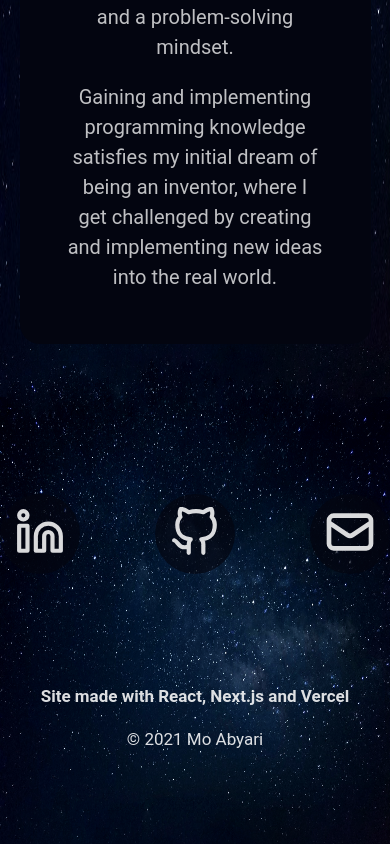
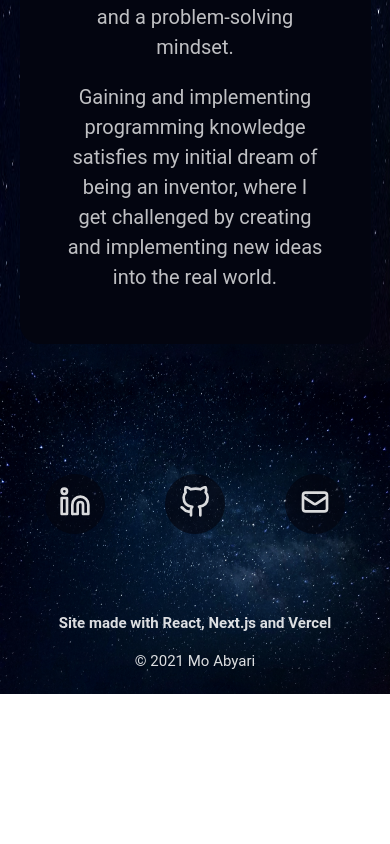
Before and after one commit to MoAbyari/portfolio, a Next.js app: page / in a window 390 px wide. Shown: the part 4934-5778 px from the top of the page. After the commit the page ends 5628 px from the top, so only its background shows below. Built offline with nearby package versions, Linux system fonts and the light colour scheme.

Commit message:
Responsive Footer

```diff
--- a/components/Contact/Contact.js
+++ b/components/Contact/Contact.js
@@ -11,19 +11,19 @@ export const Contact = () => {
                     <a
                      target="blank"
                     href="https://www.linkedin.com/in/mo-abyari/">
-                        <FiLinkedin size={50} color={'#ffffffd9'} />
+                        <FiLinkedin className={styles.iconSVG} />
                     </a>
                 </div>
                 <div className={styles.icon}>
                     <a
                     target="blank"
                     href="https://github.com/MoAbyari">
-                        <FiGithub size={50} color={' #ffffffd9'} />
+                        <FiGithub className={styles.iconSVG}  />
                     </a>
                 </div>
                 <div className={styles.icon}>
                     <a href="mailto:abyari.tech@gmail.com">
-                        <HiOutlineMail size={56} color={' #ffffffd9'} />
+                        <HiOutlineMail className={styles.iconSVG} />
                     </a>
                 </div>
             </div>
--- a/components/Contact/style.module.css
+++ b/components/Contact/style.module.css
@@ -3,6 +3,7 @@
     max-width: 400px;
     padding-top: 100px;
 }
+
 .contactInfo h1{
     margin-top: 0;
     color: #ffffffba;
@@ -26,6 +27,7 @@
     text-align: center;
     padding-top: 50px;
 }
+
 .icons{
     display: flex;
     max-width: 500px;
@@ -44,3 +46,41 @@
     background-color: rgb(3 5 16 / 68%);
     border-radius: 50%;
 }
+
+.iconSVG {
+    width: 3rem;
+    height: 3rem;
+    color: #ffffffd9;
+}
+
+.iconSVG:hover {
+    color:#f0b136d1;
+}
+
+@media screen and (max-width: 922px) {
+
+    .icon {
+        width: 60px;
+        height: 60px;
+        border-radius: 50%;
+    }
+    .iconSVG {
+        width: 2rem;
+        height: 2rem;
+        color: #ffffffd9;
+    }
+
+    .contactInfo{
+        margin: 0 auto;
+        max-width: 300px;
+        padding-top: 80px;
+    }
+
+    .contactInfo footer{
+        color: #ffffffdc;
+        font-size: 15px;
+        text-align: center;
+        padding-top: 20px;
+    }
+
+}
--- a/styles/Home.module.css
+++ b/styles/Home.module.css
@@ -206,4 +206,12 @@
       margin-top: 0px;
     }
 
+    .contactMeSection {
+      font-family: 'Roboto', sans-serif;
+      background-image: url("/back.png");
+      min-height: 350px;
+      background-size: 100% 100%;
+      margin-top: 0px;
+    }
+
 }
```
